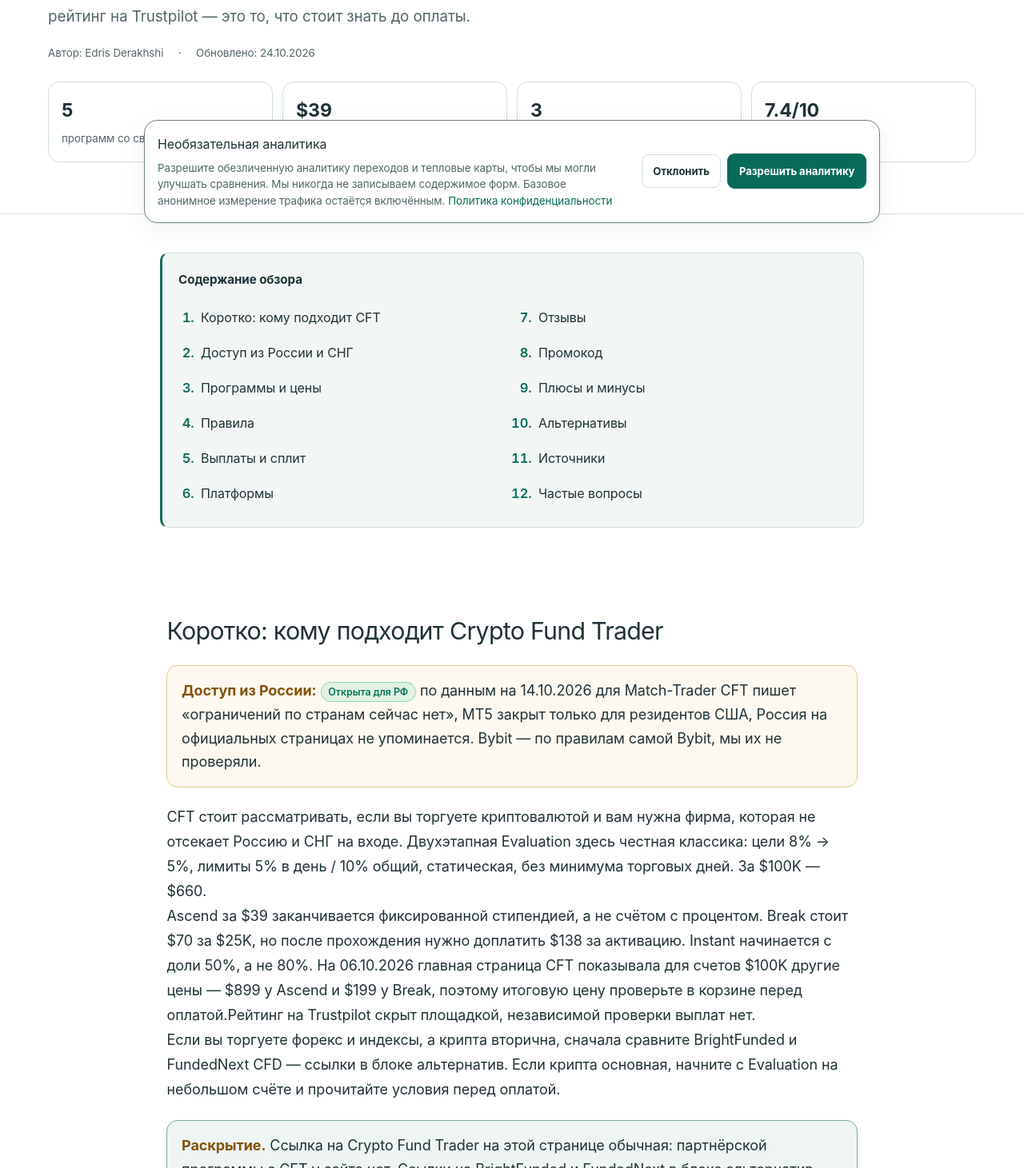
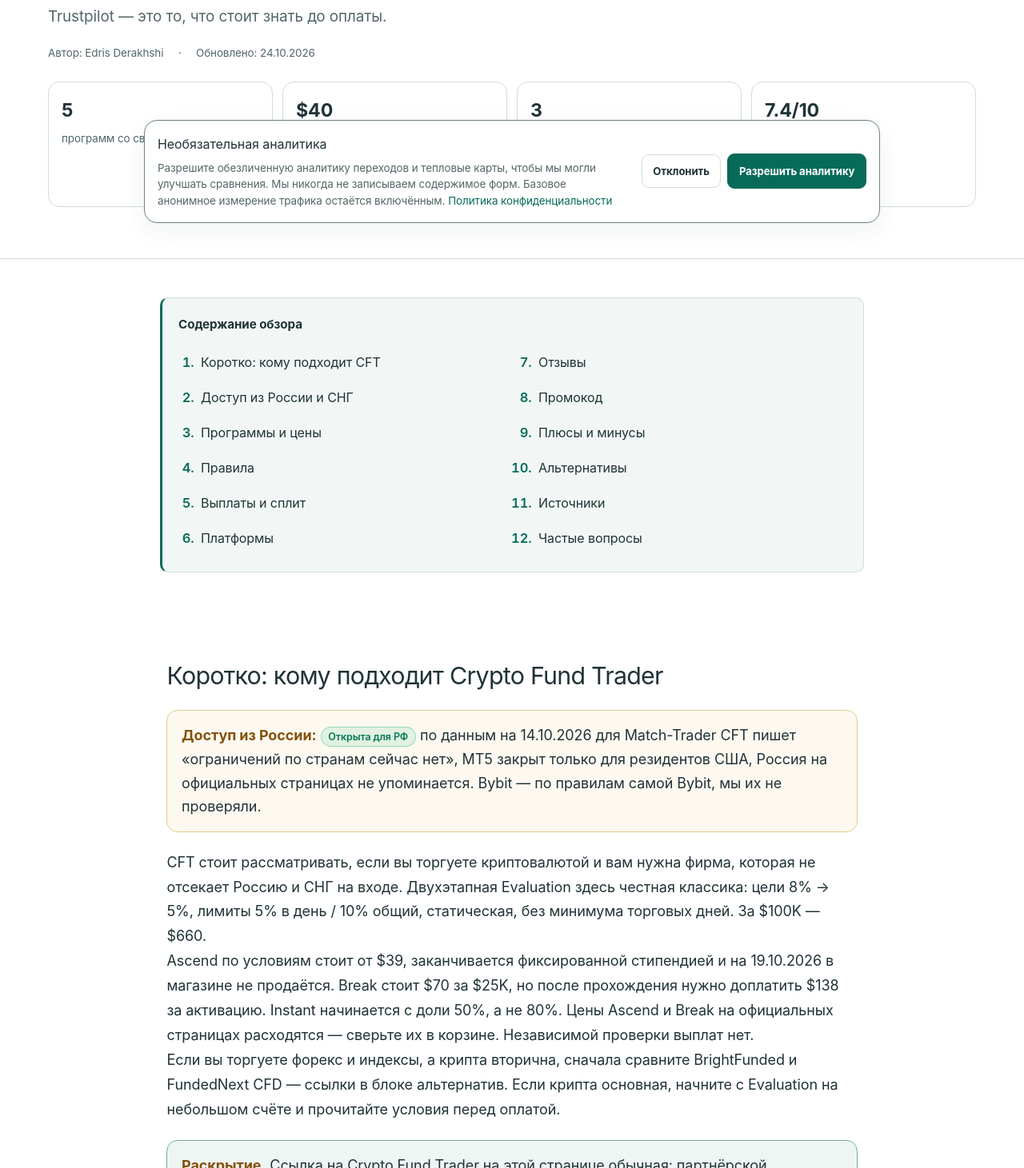
Before and after one commit to Vilmanis99/tradersfund, a Next.js app: page /ru/obzor-crypto-fund-trader in a window 1280 px wide. Shown: the part 489-1950 px from the top of the page at 80% size. Built offline with nearby package versions, Linux system fonts and the light colour scheme; no server answers.

Commit message:
content(ru): apply Tracker 19.10 CFT verdicts (cheapest = Accelerated 5K $40, Ascend not purchasable, Break sold-out label vs store, checkout list, Trustpilot 1,102)

```diff
--- a/app/ru/obzor-crypto-fund-trader/page.tsx
+++ b/app/ru/obzor-crypto-fund-trader/page.tsx
@@ -33,10 +33,15 @@ export const metadata: Metadata = {
  */
 const ACCESS_CHECKED = '2026-10-14'
 const RULES_CHECKED = '2026-10-15'
-const TRUSTPILOT_CHECKED = '2026-10-15'
-/** Open first-party conflict: challenge-watch cft-ascend-break-price-disagreement-2026-10-06 (homepage vs terms). */
+const TRUSTPILOT_CHECKED = '2026-10-19'
+/** Prop Firm Tracker verdicts 2026-10-19 (/workspace/ru-data/2026-10-19-hashhedge-cft.md, capture crypto-fund-trader-2026-10-19.json). */
+const TRACKER_CHECKED = '2026-10-19'
+const CHEAPEST_BUYABLE = { name: 'Accelerated (1-Phase) $5K', priceUsd: 40 }
+/** Open first-party conflicts: challenge-watch cft-ascend-break-price-disagreement-2026-10-06 and Tracker 2026-10-19 rows 6a/6b. */
 const PRICE_CONFLICT_CHECKED = '2026-10-06'
-const PRICE_CONFLICT_NOTE = `На ${PRICE_CONFLICT_CHECKED.split('-').reverse().join('.')} главная страница CFT показывала для счетов $100K другие цены — $899 у Ascend и $199 у Break, поэтому итоговую цену проверьте в корзине перед оплатой.`
+const ASCEND_CONFLICT_NOTE = 'По данным на 19.10.2026 официальные страницы расходятся: в условиях (п. 5.6.5) Ascend стоит $39–$1 560, главная страница показывает $45 / $90 / $225 / $450 / $899 / $1 798, а в магазине все шесть позиций Ascend помечены как недоступные к покупке.'
+const BREAK_CONFLICT_NOTE = 'По данным на 19.10.2026 позиции Break в магазине доступны к покупке по ценам условий, хотя на странице Break всё ещё стоит надпись «sold out»; 06.10.2026 главная страница показывала $199 за Break $100K.'
+const PRICE_CONFLICT_NOTE = `${ASCEND_CONFLICT_NOTE} ${BREAK_CONFLICT_NOTE} Итоговую цену и доступность проверьте в корзине перед оплатой.`
 
 const SOURCES = {
   faq: 'https://cryptofundtrader.com/faq/',
@@ -46,6 +51,7 @@ const SOURCES = {
   breakChallenge: 'https://cryptofundtrader.com/break-challenge/',
   refund: 'https://cryptofundtrader.com/refund-policy/',
   home: 'https://cryptofundtrader.com/',
+  shop: 'https://cryptofundtrader.com/shop/',
   trustpilot: 'https://www.trustpilot.com/review/cryptofundtrader.com',
 } as const
 
@@ -62,7 +68,7 @@ const faqs: RussianFaqItem[] = [
   },
   {
     q: 'Сколько стоит челлендж CFT?',
-    a: `${asOf(ACCESS_CHECKED)} самый дешёвый вход — Ascend на $5,000 за $39. Двухэтапная Evaluation стоит от $58 ($5K) до $1,250 ($200K), одноэтапная Accelerated — от $40 до $1,199, Instant без оценки — от $125 до $475, Break — от $70 до $200 плюс обязательный сбор за активацию после прохождения. ${PRICE_CONFLICT_NOTE} Цены указаны в долларах США; при оплате в другой валюте курс задаёт платёжный провайдер.`,
+    a: `${asOf(TRACKER_CHECKED)} самый дешёвый доступный к покупке вариант — Accelerated на $5,000 за $40. Ascend по условиям стоит от $39, но в магазине на 19.10.2026 не продаётся. Двухэтапная Evaluation стоит от $58 ($5K) до $1,250 ($200K), одноэтапная Accelerated — от $40 до $1,199, Instant без оценки — от $125 до $475, Break — от $70 до $200 плюс обязательный сбор за активацию после прохождения. ${PRICE_CONFLICT_NOTE} Цены указаны в долларах США; при оплате в другой валюте курс задаёт платёжный провайдер.`,
   },
   {
     q: 'Какой сплит прибыли у Crypto Fund Trader?',
@@ -122,8 +128,6 @@ export default function RussianCryptoFundTraderReviewPage() {
   const captureDates = all.map(product => product.sourceCapturedAt).filter(date => /^\d{4}-\d{2}-\d{2}$/.test(date)).sort()
   const earliestCapture = captureDates[0] ?? ACCESS_CHECKED
   const dateModified = russianRouteDateModified(PATH)
-  const allPrices = fresh.flatMap(product => product.accountSizes.map(tier => tier.priceUsd)).filter((value): value is number => value != null && value > 0)
-  const minPrice = allPrices.length ? Math.min(...allPrices) : null
 
   const tier = (product: Challenge | undefined, size: number) => product?.accountSizes.find(item => item.sizeUsd === size)
   const eval100 = tier(evaluation, 100000)
@@ -180,7 +184,7 @@ export default function RussianCryptoFundTraderReviewPage() {
           <p className="ru-lead">
             Пять программ, три платформы и ни одной страны в списке запретов для Match-Trader. Crypto Fund Trader (CFT) —
             одна из немногих проп-фирм, где у трейдера из России вопрос «пустят ли» решается на уровне платформы, а не
-            гаданием. Но дешёвый вход за {usd(minPrice)} и сбор за активацию у Break, доля 50% у Instant и скрытый рейтинг на
+            гаданием. Но вход от {usd(CHEAPEST_BUYABLE.priceUsd)} и сбор за активацию у Break, доля 50% у Instant и скрытый рейтинг на
             Trustpilot — это то, что стоит знать до оплаты.
           </p>
           <div className="ru-review-meta" aria-label="Редакционные данные обзора">
@@ -189,7 +193,7 @@ export default function RussianCryptoFundTraderReviewPage() {
           </div>
           <div className="ru-stats">
             <div className="ru-stat"><strong>{fresh.length}</strong><span>программ со свежими данными</span></div>
-            <div className="ru-stat"><strong>{usd(minPrice)}</strong><span>минимальный взнос</span></div>
+            <div className="ru-stat" data-russian-cft-cheapest="accelerated-5k"><strong>{usd(CHEAPEST_BUYABLE.priceUsd)}</strong><span>самый дешёвый доступный вход ({CHEAPEST_BUYABLE.name}, {ruDate(TRACKER_CHECKED)})</span></div>
             <div className="ru-stat"><strong>3</strong><span>платформы: Match-Trader, MT5, Bybit</span></div>
             <div className="ru-stat"><strong>{firm?.score != null ? `${firm.score.toFixed(1)}/10` : '—'}</strong><span>редакционный балл</span></div>
           </div>
@@ -233,11 +237,11 @@ export default function RussianCryptoFundTraderReviewPage() {
               без минимума торговых дней. За $100K — {usd(eval100?.priceUsd)}.
             </p>
             <p>
-              Ascend за {usd(tier(ascend, 5000)?.priceUsd)} заканчивается фиксированной
-              стипендией, а не счётом с процентом. Break стоит {usd(break25?.priceUsd)} за $25K, но после прохождения нужно доплатить
+              Ascend по условиям стоит от {usd(tier(ascend, 5000)?.priceUsd)}, заканчивается фиксированной стипендией и на
+              {' '}{ruDate(TRACKER_CHECKED)} в магазине не продаётся. Break стоит {usd(break25?.priceUsd)} за $25K, но после прохождения нужно доплатить
               {' '}{usd(break25?.activationFeeUsd)} за активацию. Instant начинается с доли {percent(instant?.profitSplitPct)}, а не 80%.
-              {' '}<span data-russian-cft-price-conflict="verdict">{PRICE_CONFLICT_NOTE}</span>
-              Рейтинг на Trustpilot скрыт площадкой, независимой проверки выплат нет.
+              {' '}<span data-russian-cft-price-conflict="verdict">Цены Ascend и Break на официальных страницах расходятся — сверьте их в корзине.</span>
+              {' '}Независимой проверки выплат нет.
             </p>
             <p>
               Если вы торгуете форекс и индексы, а крипта вторична, сначала сравните BrightFunded и FundedNext CFD — ссылки в блоке
@@ -277,15 +281,16 @@ export default function RussianCryptoFundTraderReviewPage() {
               </table>
             </div>
             <p>
-              Чего мы не нашли: отдельного пункта о санкционных списках и любого упоминания России, СНГ, карт «Мир» или карт
+              Чего мы не нашли ({asOf(TRACKER_CHECKED)}): отдельного пункта о санкционных списках — в условиях есть только общий
+              запрет использовать сервис там, где это запрещено законом (п. 16.2), — и любого упоминания России, СНГ, карт «Мир» или карт
               российских банков. Отсутствие пункта — не разрешение. Проверка личности (KYC) и подписанный договор обязательны перед
               выплатой, и фирма вправе отказать на этом этапе. Не используйте чужие документы или VPN, чтобы обойти правила
               платформы.
             </p>
             <h3>Оплата челленджа из России</h3>
             <p>
-              В FAQ перечислены: банковская карта, PayPal, Apple Pay, Google Pay и криптовалюта через платёжные шлюзы. В условиях
-              (п. 5.5) — оплата картой или криптовалютой; цены указаны в долларах США, а при оплате в другой валюте курс
+              {asOf(TRACKER_CHECKED)} в FAQ перечислены: банковская карта, PayPal, Apple Pay, Google Pay и криптовалюта. На странице
+              Get Started и в условиях (п. 5.5) по-прежнему названы только карта и криптовалюта; цены указаны в долларах США, а при оплате в другой валюте курс
               устанавливает платёжный провайдер (п. 5.3). Какие именно монеты принимает касса, какие сети карт и какие платёжные
               провайдеры работают — фирма не уточняет, поэтому мы этого не пишем.
             </p>
@@ -339,9 +344,9 @@ export default function RussianCryptoFundTraderReviewPage() {
             <h3>Ascend</h3>
             <p>
               Те же цели {targetsText(ascend)} и лимиты {drawdownText(ascend)}, но другой финал: по достижении цели второго этапа CFT
-              выплачивает фиксированную стипендию, и следующего финансируемого счёта нет. Это самый дешёвый вход — от
-              {' '}{usd(tier(ascend, 5000)?.priceUsd)} за $5K до {usd(tier(ascend, 200000)?.priceUsd)} за $200K, цены зафиксированы в п. 5.6.5 условий.
-              {' '}{PRICE_CONFLICT_NOTE}
+              выплачивает фиксированную стипендию, и следующего финансируемого счёта нет. По условиям — от
+              {' '}{usd(tier(ascend, 5000)?.priceUsd)} за $5K до {usd(tier(ascend, 200000)?.priceUsd)} за $200K (п. 5.6.5), но это не самый дешёвый вариант для покупки.
+              {' '}<span data-russian-cft-ascend-conflict={TRACKER_CHECKED}>{ASCEND_CONFLICT_NOTE}</span> Самый дешёвый доступный к покупке вход — {CHEAPEST_BUYABLE.name} за {usd(CHEAPEST_BUYABLE.priceUsd)}.
               Новости в Ascend ограничены, копирование сделок запрещено. Суммы стипендии мы в этой версии не приводим — сверьте их в
               условиях перед покупкой.
             </p>
@@ -367,7 +372,7 @@ export default function RussianCryptoFundTraderReviewPage() {
               нужно заплатить сбор за активацию: $138, $198 и $328 соответственно, срок оплаты в кабинете — 30 дней. Итого на
               $25K — {usd(break25Total)}, а не {usd(break25?.priceUsd)}. Цели в долларах: $1,250, $3,000 и $6,000. Дневного лимита нет,
               подвижная граница — {usd(break25?.maxLossUsd)}, $2,000 и $3,000. На финальной стадии действует правило: один день
-              не больше {percent(breakChallenge?.consistencyRulePct)} всей прибыли; выплаты — по запросу. {PRICE_CONFLICT_NOTE}
+              не больше {percent(breakChallenge?.consistencyRulePct)} всей прибыли; выплаты — по запросу. Минимум торговых дней — 0 по странице Break; на главной для первой фазы указан 1 день ({ruDate(TRACKER_CHECKED)}). {BREAK_CONFLICT_NOTE} Итоговую цену проверьте в корзине.
             </p>
             <p className="ru-source-line">Источники: <a href={SOURCES.terms} target="_blank" rel="nofollow noopener noreferrer">Terms and Conditions</a> (п. 5.6.5, п. 8), <a href={SOURCES.breakChallenge} target="_blank" rel="nofollow noopener noreferrer">Break Challenge</a>, <a href={SOURCES.home} target="_blank" rel="nofollow noopener noreferrer">главная страница</a> — {asOf(earliestCapture)}. Как устроены этапы оценки в целом — в <Link href="/ru/kak-rabotayut-chellendzhi-prop-firm">гиде по челленджам</Link>.</p>
           </div>
@@ -379,7 +384,7 @@ export default function RussianCryptoFundTraderReviewPage() {
             <ul className="wp-block-list">
               <li><strong>Новости разрешены</strong> во всех программах, кроме Ascend: там нельзя открывать сделки и наращивать риск за 2 минуты до и 2 минуты после важных новостей и открытия рынков.</li>
               <li><strong>Ночь и выходные</strong> — удержание позиций разрешено. Для крипты, которая торгуется круглосуточно, это не мелочь.</li>
-              <li><strong>Минимум торговых дней</strong> — нет ни в одной из пяти программ. Срок оценки в наших данных не зафиксирован.</li>
+              <li><strong>Минимум торговых дней</strong> — 0 в Evaluation, Ascend, Accelerated и Instant; у Break 0 по странице программы, но главная для первой фазы указывает 1 день ({ruDate(TRACKER_CHECKED)}). Срок оценки в наших данных не зафиксирован.</li>
               <li><strong>Правило лучшего дня</strong> — только у Break на финальной стадии: {percent(breakChallenge?.consistencyRulePct)}. В остальных программах его нет.</li>
               <li><strong>Советники (EA)</strong> — разрешены с ограничениями; конкретные запреты перечислены в условиях, построчно мы их не разбирали.</li>
               <li><strong>Копирование сделок</strong> — запрещено в Ascend и ограничено в Break.</li>
@@ -435,7 +440,8 @@ export default function RussianCryptoFundTraderReviewPage() {
             <h2>Отзывы о Crypto Fund Trader</h2>
             <p>
               {asOf(TRUSTPILOT_CHECKED)} Trustpilot не показывает рейтинг Crypto Fund Trader: на странице компании написано, что рейтинг
-              недоступен из-за нарушения правил площадки. Видно только число отзывов — около 1 100, и оно может быть неполным.
+              недоступен из-за нарушения правил площадки. Видно число отзывов — 1 102. Там же Trustpilot сообщает, что удалил часть
+              отзывов о компании как поддельные; кто их оставил, площадка не указывает.
               Поэтому оценку мы не печатаем: средний балл без объяснения, что именно нарушено, ничего не говорит о выплатах.
             </p>
             <p>
@@ -466,10 +472,10 @@ export default function RussianCryptoFundTraderReviewPage() {
                 <h3>Плюсы</h3>
                 <ul>
                   <li><strong>Match-Trader без ограничений по странам</strong> — Россия и СНГ не отсекаются на входе.</li>
-                  <li><strong>Нет минимума торговых дней</strong> — во всех пяти программах.</li>
+                  <li><strong>0 минимальных торговых дней</strong> — в четырёх программах; у Break данные страниц расходятся (0 или 1).</li>
                   <li><strong>Новости, ночь и выходные</strong> разрешены (кроме новостей в Ascend).</li>
                   <li><strong>Вывод в USDT, BTC, ETH</strong> или банком в EUR/USD.</li>
-                  <li><strong>Вход от {usd(minPrice)}</strong> и цены, опубликованные в условиях.</li>
+                  <li><strong>Вход от {usd(CHEAPEST_BUYABLE.priceUsd)}</strong> — Accelerated $5K ({ruDate(TRACKER_CHECKED)}).</li>
                 </ul>
               </article>
               <article className="ru-card">
@@ -526,6 +532,7 @@ export default function RussianCryptoFundTraderReviewPage() {
               <li><a href={SOURCES.terms} target="_blank" rel="nofollow noopener noreferrer">Terms and Conditions</a>: цены Ascend и Break, сбор за активацию, оплата — {asOf(ACCESS_CHECKED)}.</li>
               <li><a href={SOURCES.fundedAccount} target="_blank" rel="nofollow noopener noreferrer">Funded Account</a>: оператор SWISS RLCRATES AG (Цуг), способы выплаты — {asOf(ACCESS_CHECKED)}.</li>
               <li><a href={SOURCES.trustpilot} target="_blank" rel="nofollow noopener noreferrer">Trustpilot</a> — {asOf(TRUSTPILOT_CHECKED)}.</li>
+              <li><a href={SOURCES.shop} target="_blank" rel="nofollow noopener noreferrer">Магазин CFT</a>, <a href={SOURCES.home} target="_blank" rel="nofollow noopener noreferrer">главная страница</a>, <a href={SOURCES.breakChallenge} target="_blank" rel="nofollow noopener noreferrer">Break Challenge</a>, FAQ и условия: доступность Ascend и Break к покупке, расхождения цен, способы оплаты, санкционный пункт — {asOf(TRACKER_CHECKED)}.</li>
             </ul>
             <p>Мы не открывали кассу, не регистрировали аккаунт и не получали выплату от CFT. Полный обзор на английском: <Link href="/blog/crypto-fund-trader-review" hrefLang="en">Crypto Fund Trader review</Link>.</p>
             <div className="ru-notice" data-russian-risk-disclaimer="crypto-fund-trader-review">
```
Also changed, not shown: scripts/release-crawl.mjs.
